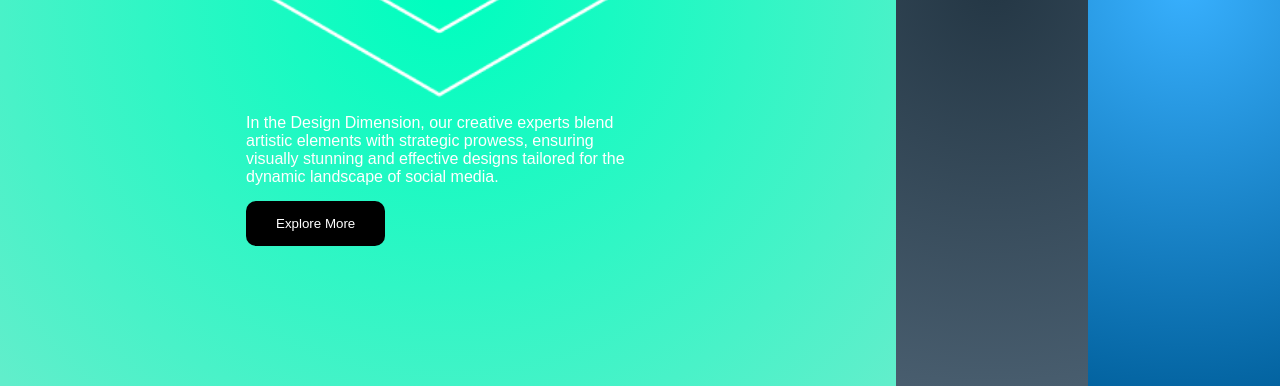
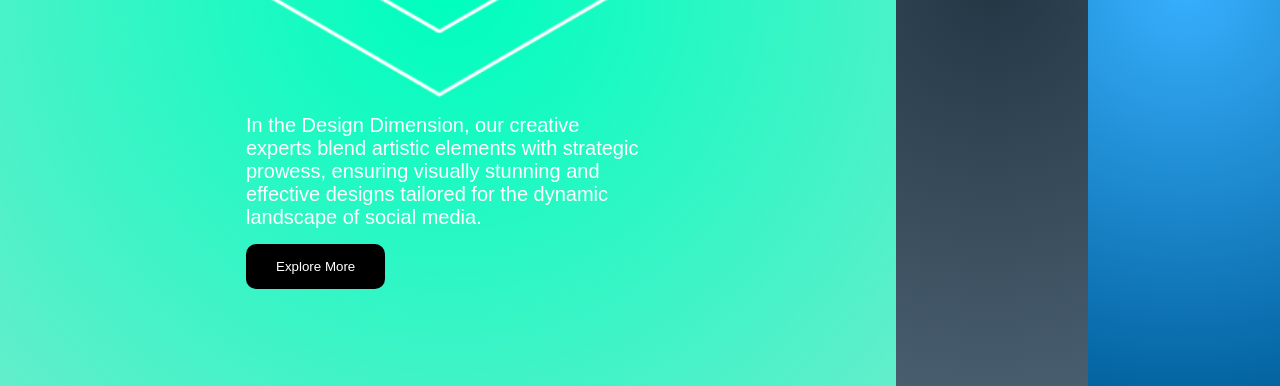
Before and after one commit to shobky/html-app, a plain HTML site: page index.html in a window 1280 px wide. Shown: the part 414-800 px from the top of the page. Drawn offline with Linux system fonts and the light colour scheme.

Commit message:
'make-article-font-bigger'

```diff
--- a/index.html
+++ b/index.html
@@ -125,6 +125,10 @@
             .container-section-wrapper-article {
                 position: absolute;
                 top: 80%;
+
+            }
+            .container-section-wrapper-article > p {
+                font-size: 20px;
             }
 
         }
```
